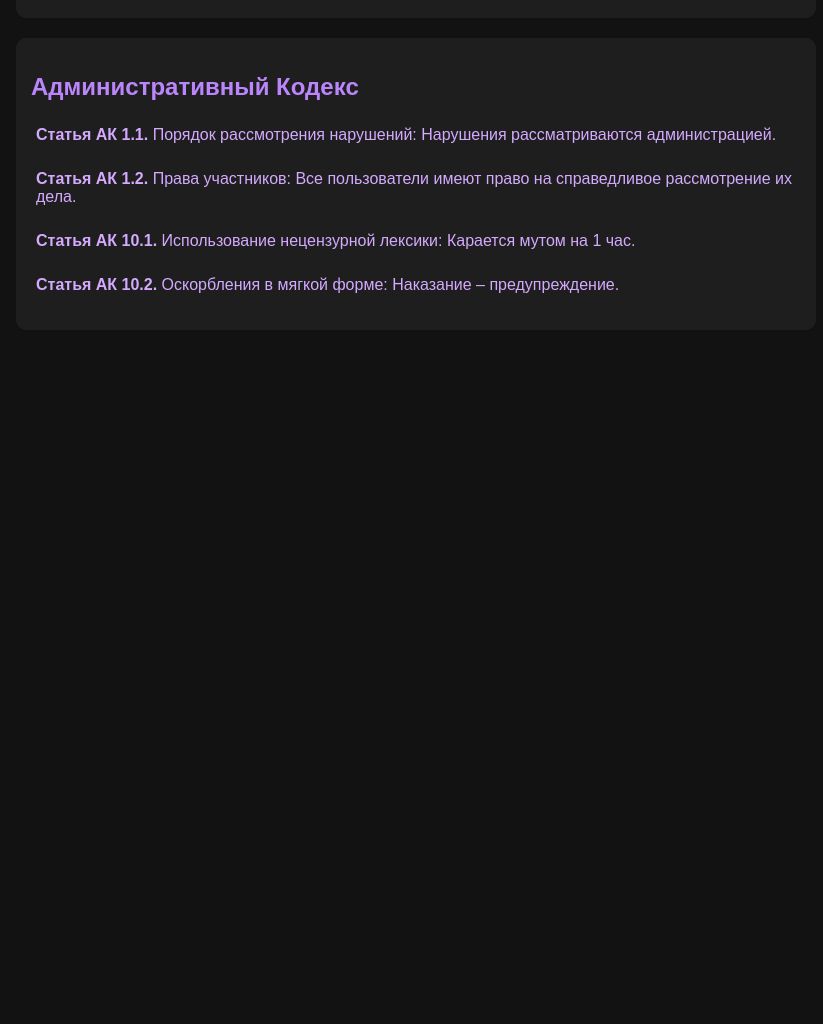
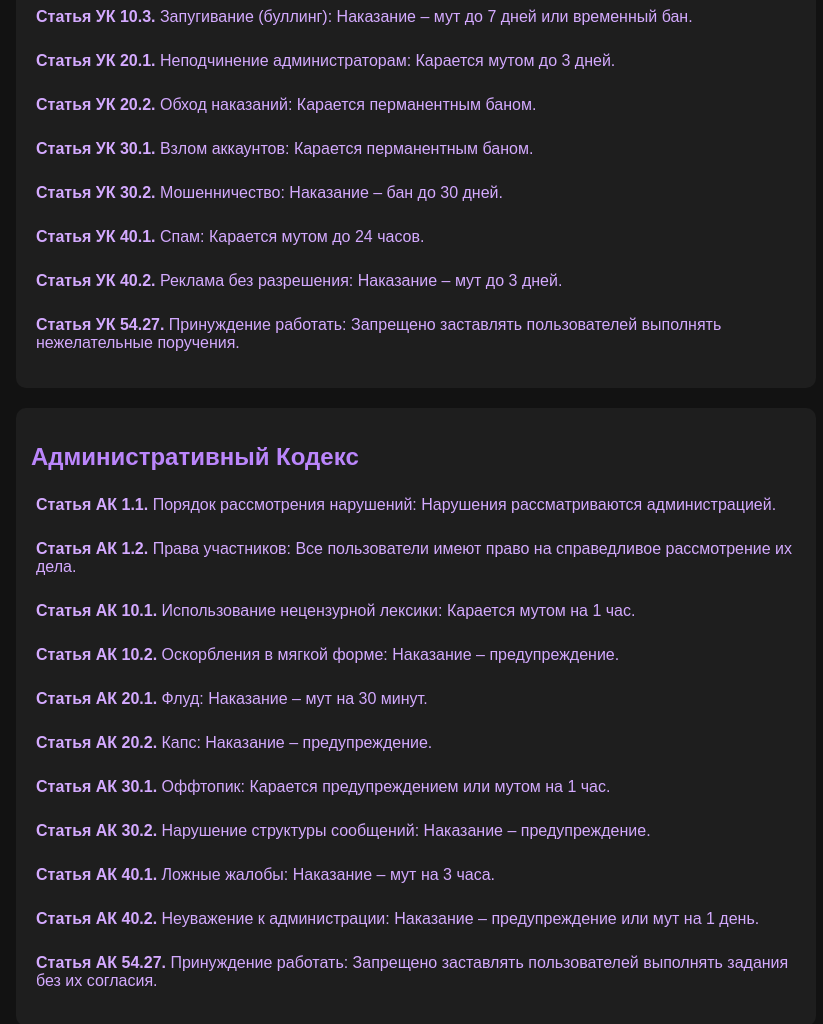
Before and after one commit to BUXANKAXLEBA/DiscordKodeks, a plain HTML site: page index.html in a window 1280 px wide. Shown: the part 356-1380 px from the top of the page, without its empty margins (224-1047 px from the left). Before the commit the page ends 800 px from the top, so only its background shows below. Drawn offline with Linux system fonts and the light colour scheme.

Commit message:
Update index.html

```diff
--- a/index.html
+++ b/index.html
@@ -52,6 +52,14 @@
             <p><strong>Статья УК 1.2.</strong> Принципы справедливости: Все пользователи равны перед кодексом.</p>
             <p><strong>Статья УК 10.1.</strong> Оскорбление участников: Карается мутом от 1 до 3 дней.</p>
             <p><strong>Статья УК 10.2.</strong> Дискриминация: Запрещены проявления расизма, сексизма, гомофобии.</p>
+            <p><strong>Статья УК 10.3.</strong> Запугивание (буллинг): Наказание – мут до 7 дней или временный бан.</p>
+            <p><strong>Статья УК 20.1.</strong> Неподчинение администраторам: Карается мутом до 3 дней.</p>
+            <p><strong>Статья УК 20.2.</strong> Обход наказаний: Карается перманентным баном.</p>
+            <p><strong>Статья УК 30.1.</strong> Взлом аккаунтов: Карается перманентным баном.</p>
+            <p><strong>Статья УК 30.2.</strong> Мошенничество: Наказание – бан до 30 дней.</p>
+            <p><strong>Статья УК 40.1.</strong> Спам: Карается мутом до 24 часов.</p>
+            <p><strong>Статья УК 40.2.</strong> Реклама без разрешения: Наказание – мут до 3 дней.</p>
+            <p><strong>Статья УК 54.27.</strong> Принуждение работать: Запрещено заставлять пользователей выполнять нежелательные поручения.</p>
         </div>
 
         <div class="code-section">
@@ -60,6 +68,13 @@
             <p><strong>Статья АК 1.2.</strong> Права участников: Все пользователи имеют право на справедливое рассмотрение их дела.</p>
             <p><strong>Статья АК 10.1.</strong> Использование нецензурной лексики: Карается мутом на 1 час.</p>
             <p><strong>Статья АК 10.2.</strong> Оскорбления в мягкой форме: Наказание – предупреждение.</p>
+            <p><strong>Статья АК 20.1.</strong> Флуд: Наказание – мут на 30 минут.</p>
+            <p><strong>Статья АК 20.2.</strong> Капс: Наказание – предупреждение.</p>
+            <p><strong>Статья АК 30.1.</strong> Оффтопик: Карается предупреждением или мутом на 1 час.</p>
+            <p><strong>Статья АК 30.2.</strong> Нарушение структуры сообщений: Наказание – предупреждение.</p>
+            <p><strong>Статья АК 40.1.</strong> Ложные жалобы: Наказание – мут на 3 часа.</p>
+            <p><strong>Статья АК 40.2.</strong> Неуважение к администрации: Наказание – предупреждение или мут на 1 день.</p>
+            <p><strong>Статья АК 54.27.</strong> Принуждение работать: Запрещено заставлять пользователей выполнять задания без их согласия.</p>
         </div>
     </div>
 </body>
```
